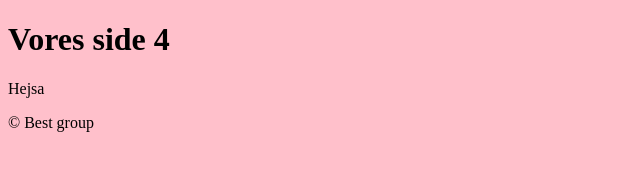
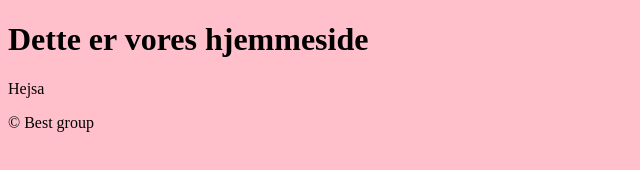
Before and after one commit to Isabella1807/OurSite, a plain HTML site: page index.html in a window 1280 px wide. Shown: the whole page, without its empty margins (0-640 px from the left). Drawn offline with Linux system fonts and the light colour scheme.

Commit message:
Update index.html

```diff
--- a/index.html
+++ b/index.html
@@ -8,7 +8,7 @@
 
 <body>
     <header>
-        <h1>Vores side 4</h1>
+        <h1> Dette er vores hjemmeside </h1>
     </header>
 
     <main>
```
